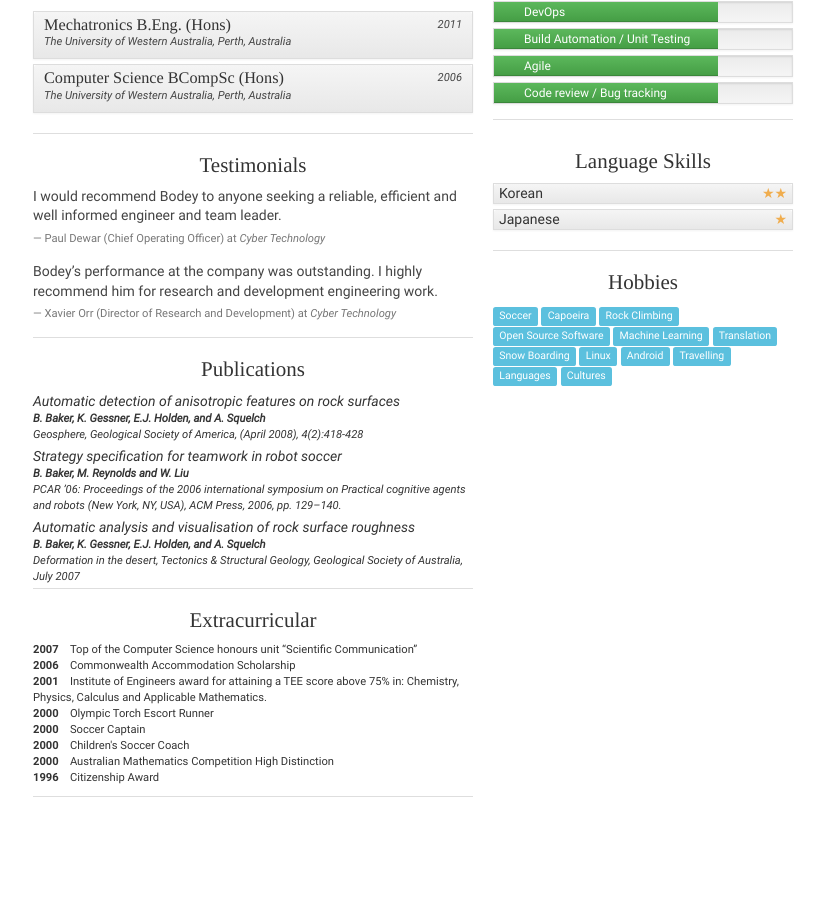
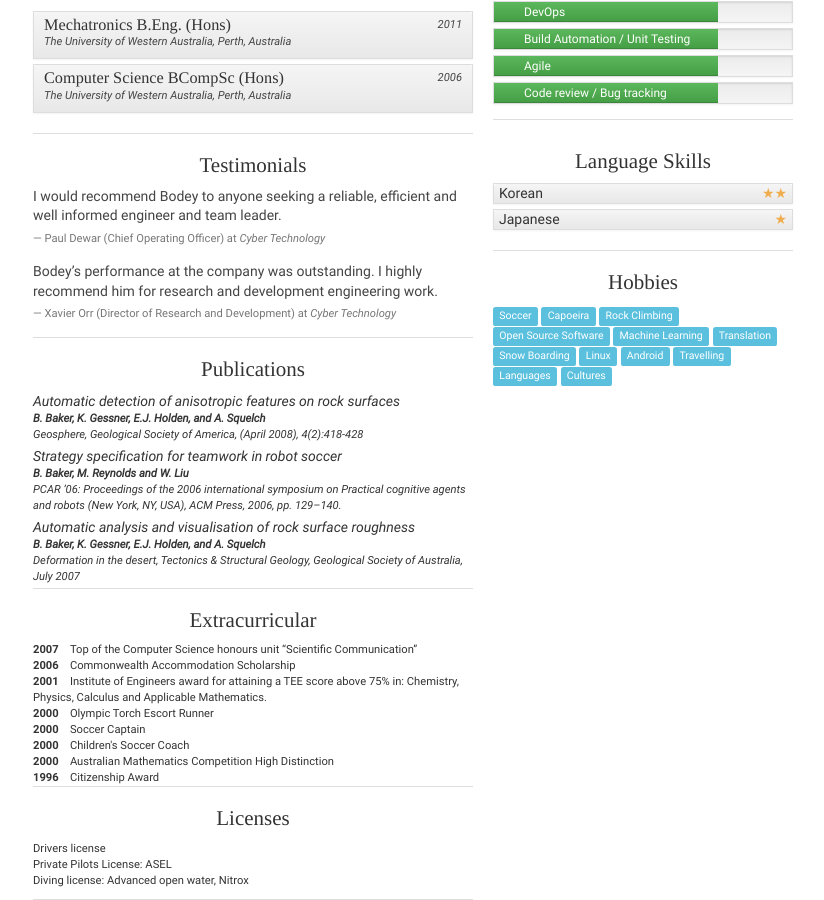
Before and after one commit to porcoesphino/bodey-cv, a Jekyll site: the page html/bodey_baker-cv.html, which Jekyll copies as it is, in a window 1280 px wide and 900 px high, scrolled down 1132 px. Shown: the whole window, without its empty margins (227-1051 px from the left). Built offline with Jekyll 4.4.1, drawn with Linux system fonts in a browser that asks for light colours; before the commit the page ends 1929 px from its top, so only the background shows below that.

Commit message:
Added a Licenses section

```diff
--- a/html/bodey_baker-cv.html
+++ b/html/bodey_baker-cv.html
@@ -1017,6 +1017,18 @@
       </dl>
     </div>
   </section>
+  <section class="extracurricular">
+    <div class="sectionTitle">
+      <h1>Licenses</h1>
+    </div>
+    <div class="sectionContent">
+      <dl>
+        <dd>Drivers license</dd>
+        <dd>Private Pilots License: ASEL</dd>
+        <dd>Diving license: Advanced open water, Nitrox</dd>
+      </dl>
+    </div>
+  </section>
 </div>
 <div class="clear-single"></div>
 <div class="area-right-bottom">
```
